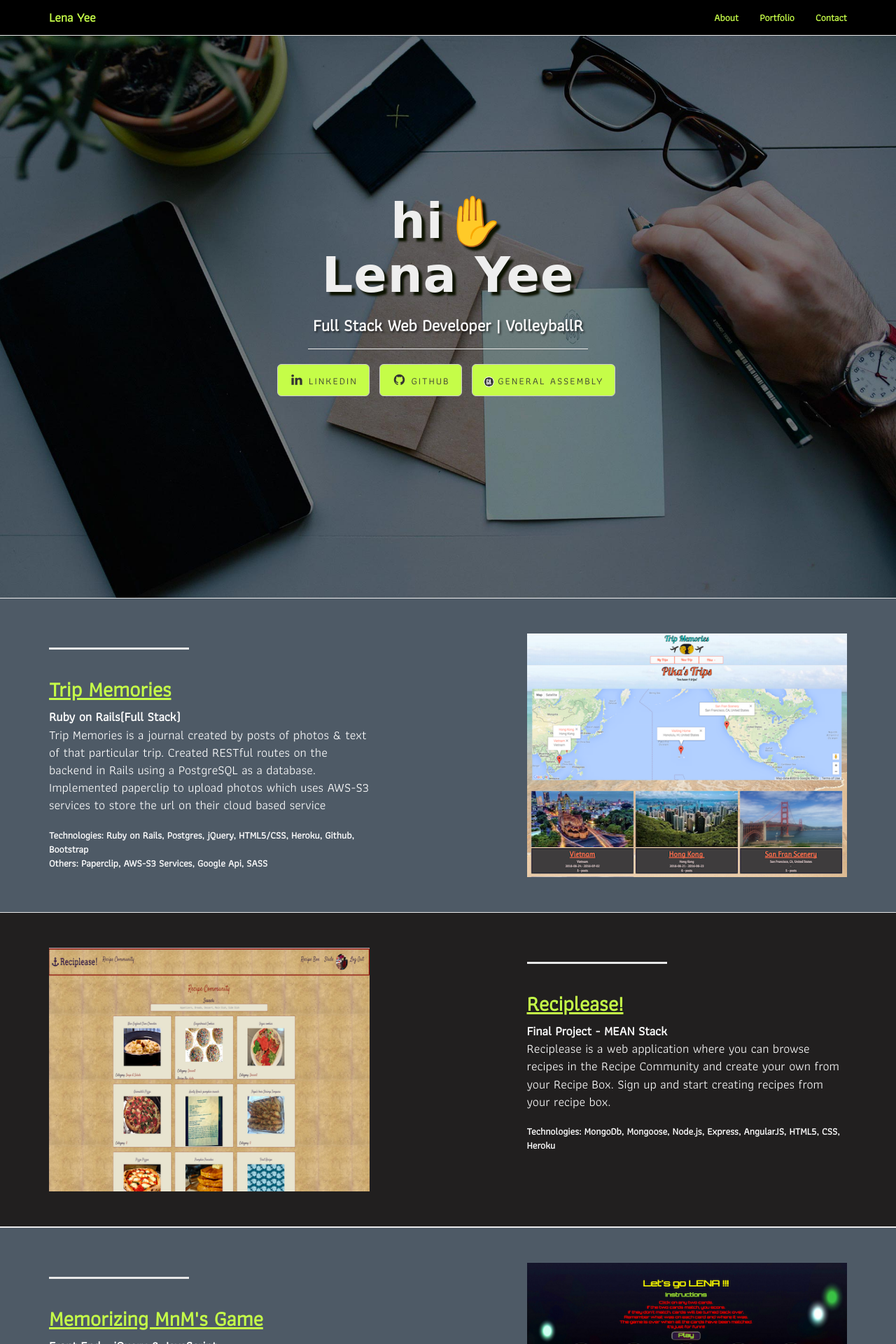
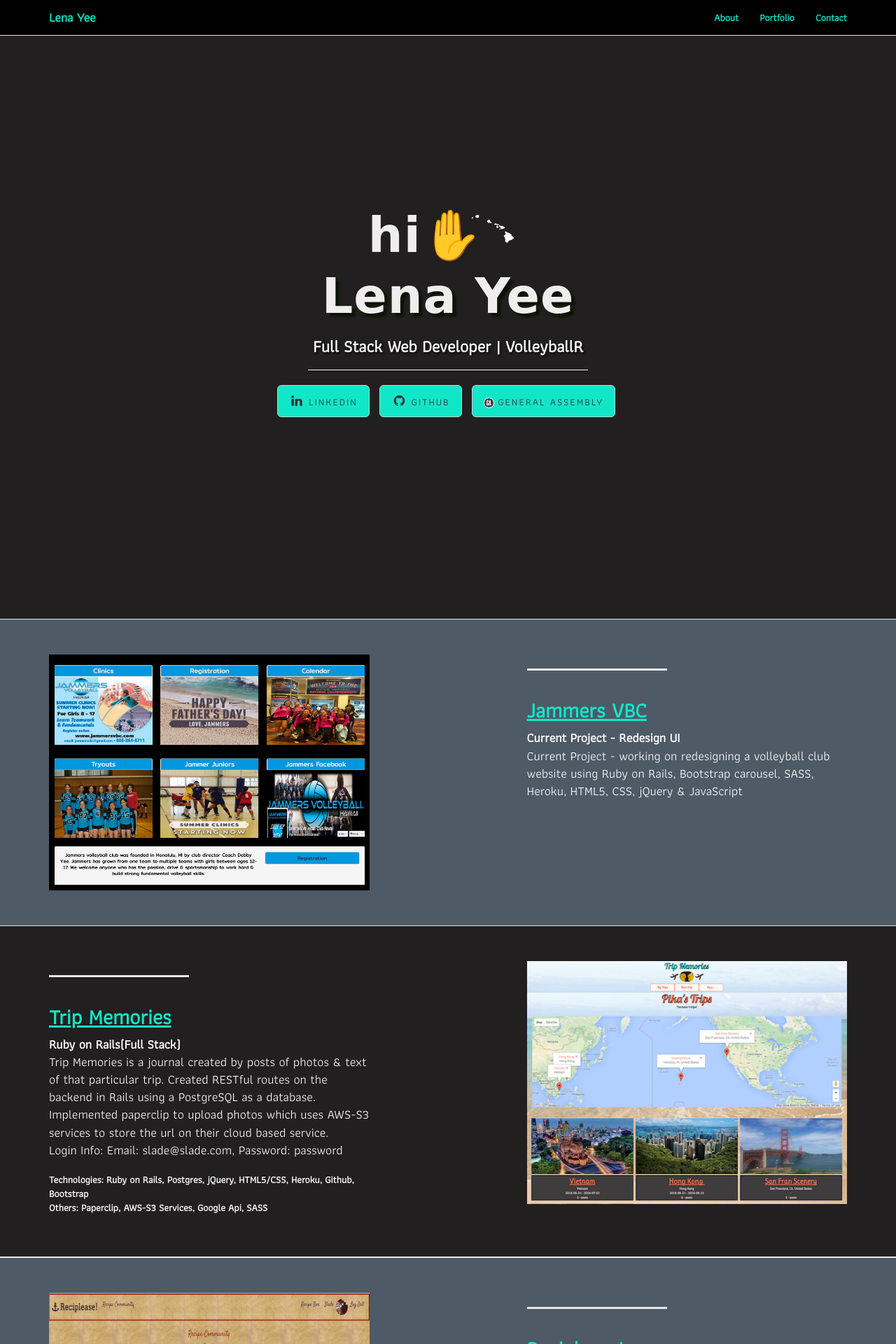
Before and after one commit to lenayee7/lenayee7.github.io, a PHP site: page / in a window 1280 px wide. Shown: the top 1920 px of the page at 70% size. Run offline with PHP 8.4, Linux system fonts and the light colour scheme; some web fonts are replaced.

Commit message:
adds jammers proj

```diff
--- a/css/landing-page.css
+++ b/css/landing-page.css
@@ -11,7 +11,7 @@
 }
 
 a {
-    color: #c5fd48;
+    color: #12e6c9;
 }
 
 a:hover {
@@ -71,12 +71,31 @@
     font-weight: 400;
 }
 
+.hawaii {
+    position: relative;
+    display: inline-block;
+}
+
+.hi-logo {
+    position: relative;
+    top: -30px;
+    left: -20px;
+    display: inline-block;
+    width: 10%;
+}
+
+.hi-h1 {
+    display: inline-block;
+    font-size: 5em;
+}
+
 .intro-header {
     padding-top: 50px; /* If you're making other pages, make sure there is 50px of padding to make sure the navbar doesn't overlap content! */
     padding-bottom: 50px;
     text-align: center;
     color: #f8f8f8;
-    background: url(../img/intro-bg.jpg) no-repeat center center;
+    background-color: #211f1f;
+    /*background: url(../img/intro-bg.jpg) no-repeat center center;*/
     background-size: cover;
 }
 
@@ -110,6 +129,11 @@
     .intro-message > h1 {
         font-size: 3em;
     }
+
+    .hawaii > h1 {
+        font-size: 3em;
+    }
+
 
     ul.intro-social-buttons > li {
         display: block;
@@ -188,10 +212,6 @@
     display: inline-block;
 }
 
-.hi-logo {
-    width: 18%;
-}
-
 .topnav {
     background-color: #000;
 }
@@ -202,11 +222,12 @@
 }
 
 .btn-lg {
-    background-color: #c5fd48;
+    background-color: #12e6c9;
 }
+/*#c5fd48 - lime green*/
 
 .navbar-default .navbar-brand  {
-    color: #c5fd48;
+    color: #12e6c9;
 }
 
 .navbar-default .navbar-brand:hover  {
@@ -214,7 +235,7 @@
 }
 
 .navbar-default .navbar-nav>li>a {
-    color: #c5fd48;
+    color: #12e6c9;
 }
 
 .navbar-default .navbar-nav>li>a:hover {
--- a/index.html
+++ b/index.html
@@ -48,7 +48,7 @@
                     <span class="icon-bar"></span>
                 </button>
 
-                <a class="navbar-brand topnav" href="#"><!-- <img class="hi-logo" src="favicon.ico"> --> Lena Yee</a>
+                <a class="navbar-brand topnav" href="#">Lena Yee</a>
             </div>
             <!-- Collect the nav links, forms, and other content for toggling -->
             <div class="collapse navbar-collapse" id="bs-example-navbar-collapse-1">
@@ -78,7 +78,10 @@
             <div class="row">
                 <div class="col-lg-12">
                     <div class="intro-message">
-                        <h1>hi✋</h1>
+                        <div class="hawaii">
+                            <h1 class="hi-h1">hi✋</h1>
+                            <img class="hi-logo" src="img/hi-islands.jpg">
+                        </div>
                         <h1>Lena Yee</h1>
                         <h3>Full Stack Web Developer | VolleyballR</h3>
                         <hr class="intro-divider">
@@ -110,11 +113,29 @@
 
         <div class="container">
             <div class="row">
+                <div class="col-lg-5 col-lg-offset-1 col-sm-push-6  col-sm-6">
+                    <hr class="section-heading-spacer">
+                    <div class="clearfix"></div>
+                    <h2 class="section-heading"><a target="_blank" href="https://jammers-vbc.herokuapp.com/""><span class="underline">Jammers VBC</span></a></h2>
+
+                    <p class="lead"><strong>Current Project - Redesign UI</strong><br>Current Project - working on redesigning a volleyball club website using Ruby on Rails, Bootstrap carousel, SASS, Heroku, HTML5, CSS, jQuery & JavaScript <br></p>
+                </div>
+                <div class="col-lg-5 col-sm-pull-6  col-sm-6">
+                    <img class="img-responsive" src="img/homepage.png" alt="">
+                </div>
+            </div>
+        </div>
+    </div>
+
+    <div class="content-section-b">
+
+        <div class="container">
+            <div class="row">
                 <div class="col-lg-5 col-sm-6">
                     <hr class="section-heading-spacer">
                     <div class="clearfix"></div>
-                    <h2 class="section-heading"><a targe="_blank" href="https://sleepy-beach-27989.herokuapp.com/"><span class="underline">Trip Memories</span></a></h2>
-                    <p class="lead"><strong>Ruby on Rails(Full Stack)</strong><br>Trip Memories is a journal created by posts of photos & text of that particular trip. Created RESTful routes on the backend in Rails using a PostgreSQL as a database. Implemented paperclip to upload photos which uses AWS-S3 services to store the url on their cloud based service</p>
+                    <h2 class="section-heading"><a target="_blank" href="https://sleepy-beach-27989.herokuapp.com/"><span class="underline">Trip Memories</span></a></h2>
+                    <p class="lead"><strong>Ruby on Rails(Full Stack)</strong><br>Trip Memories is a journal created by posts of photos & text of that particular trip. Created RESTful routes on the backend in Rails using a PostgreSQL as a database. Implemented paperclip to upload photos which uses AWS-S3 services to store the url on their cloud based service.<br>Login Info: Email: slade@slade.com, Password: password</p>
                     <p class="technologies">Technologies: Ruby on Rails, Postgres, jQuery, HTML5/CSS, Heroku, Github, Bootstrap<br> Others: Paperclip, AWS-S3 Services, Google Api, SASS</p>
                 </div>
                 <div class="col-lg-5 col-lg-offset-2 col-sm-6">
@@ -128,7 +149,7 @@
     </div>
     <!-- /.content-section-a -->
 
-    <div class="content-section-b">
+    <div class="content-section-a">
 
         <div class="container">
 
@@ -138,7 +159,7 @@
                     <div class="clearfix"></div>
                     <h2 class="section-heading"><a target="_blank" href=" https://precipes.herokuapp.com"><span class="underline">Reciplease!</span></a></h2>
 
-                    <p class="lead"><strong>Final Project - MEAN Stack</strong><br>Reciplease is a web application where you can browse recipes in the Recipe Community and create your own from your Recipe Box. Sign up and start creating recipes from your recipe box.</p>
+                    <p class="lead"><strong>Final Project - MEAN Stack</strong><br>Reciplease is a web application where you can browse recipes in the Recipe Community and create your own from your Recipe Box. Sign up and start creating recipes from your recipe box.<br>Login Info: Email: slade@slade.com, Password: slade</p>
                     <p class="technologies">Technologies: MongoDb, Mongoose, Node.js, Express, AngularJS, HTML5, CSS, Heroku</p>
                 </div>
                 <div class="col-lg-5 col-sm-pull-6  col-sm-6">
@@ -152,7 +173,7 @@
     </div>
     <!-- /.content-section-b -->
 
-    <div class="content-section-a">
+    <div class="content-section-b">
 
         <div class="container">
 
```
Also changed, not shown: img/black-hi-islands.jpg (added), img/hi-islands.jpg (added), img/homepage.png (added).
